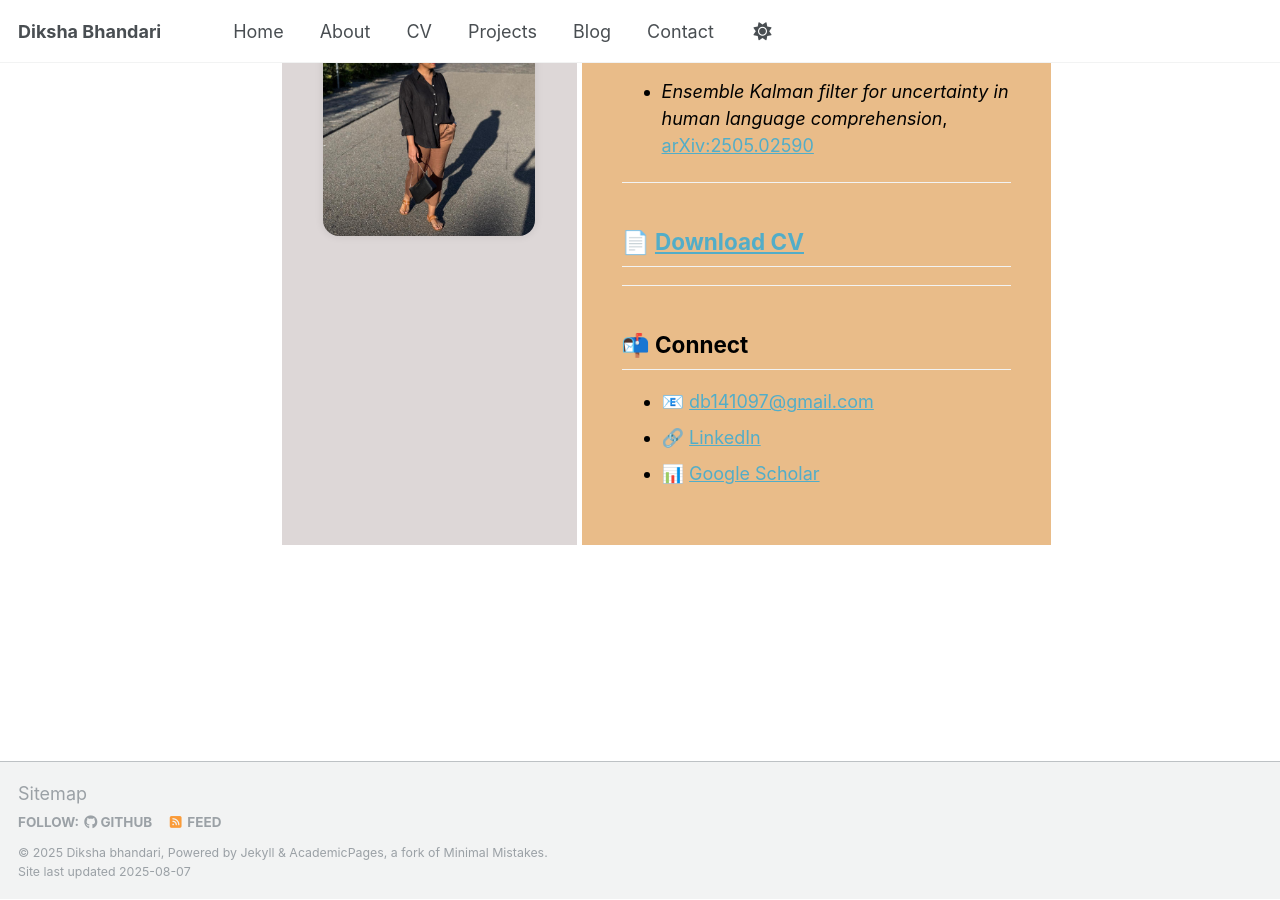
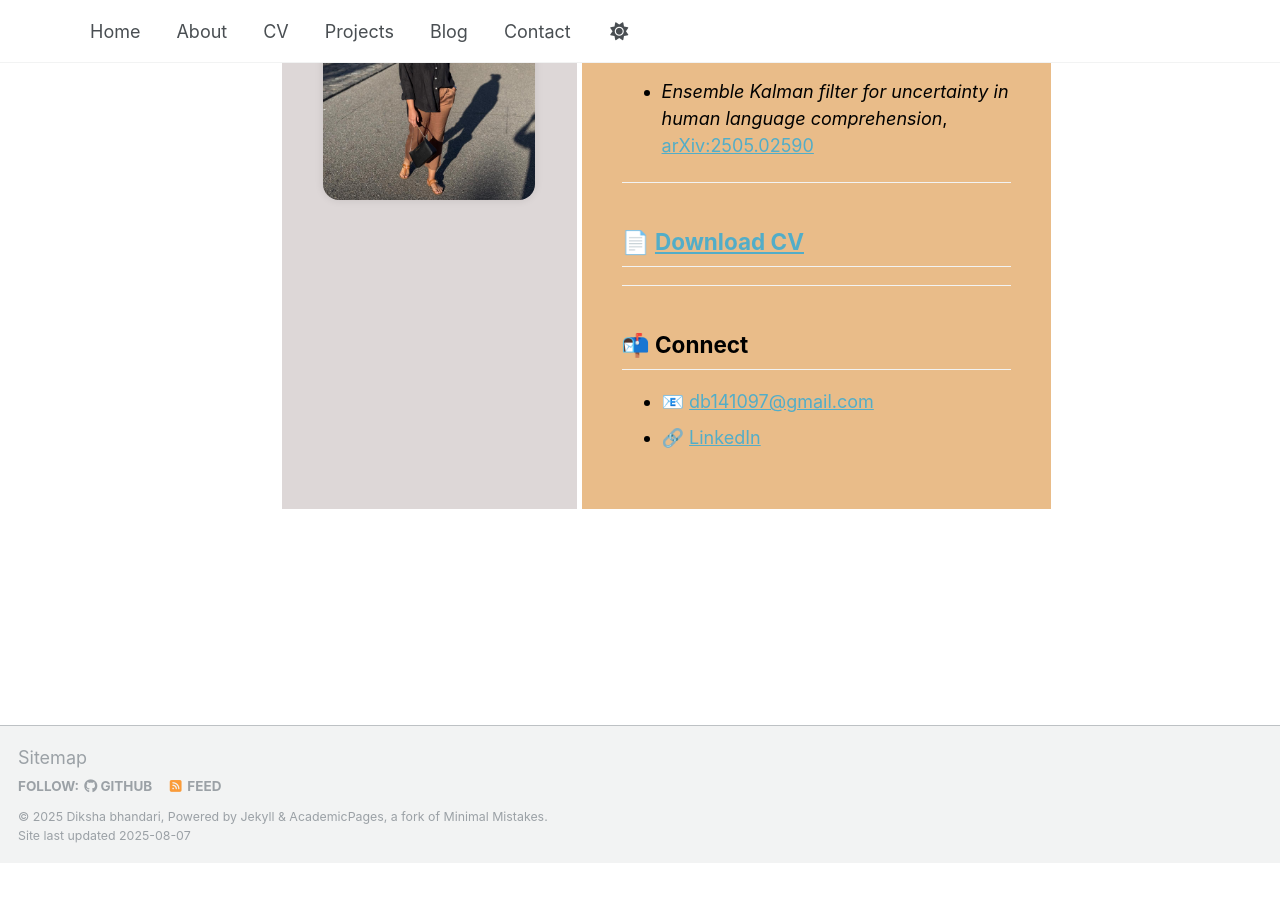
Before and after one commit to dikshab14/dikshab14.github.io, a Jekyll site: the page built from index.md, in a window 1280 px wide and 900 px high, scrolled down 1701 px. Built offline with Jekyll 4.4.1, drawn with Linux system fonts in a browser that asks for light colours; a script that is not in the unit is left out; after the commit the page ends 2565 px from its top, so only the background shows below that.

Commit message:
title removed

```diff
--- a/_config.yml
+++ b/_config.yml
@@ -9,7 +9,7 @@
 # Basic Site Settings
 locale                   : "en-US"
 site_theme               : "default"
-title                    : "Diksha Bhandari"
+title                    : ""
 title_separator          : "-"
 name                     : &name "Diksha bhandari"
 description              : &description "Ph.D. Candidate in Applied Mathematics at University of Potsdam"
--- a/index.md
+++ b/index.md
@@ -58,4 +58,3 @@ My work integrates principles from applied mathematics, deep learning, and stati
 
 - 📧 [db141097@gmail.com](mailto:db141097@gmail.com)
 - 🔗 [LinkedIn](https://www.linkedin.com/in/diksha-bhandari/)
-- 📊 [Google Scholar](https://scholar.google.de/citations?user=cqxv9PAAAAAJ&hl=en)
```
